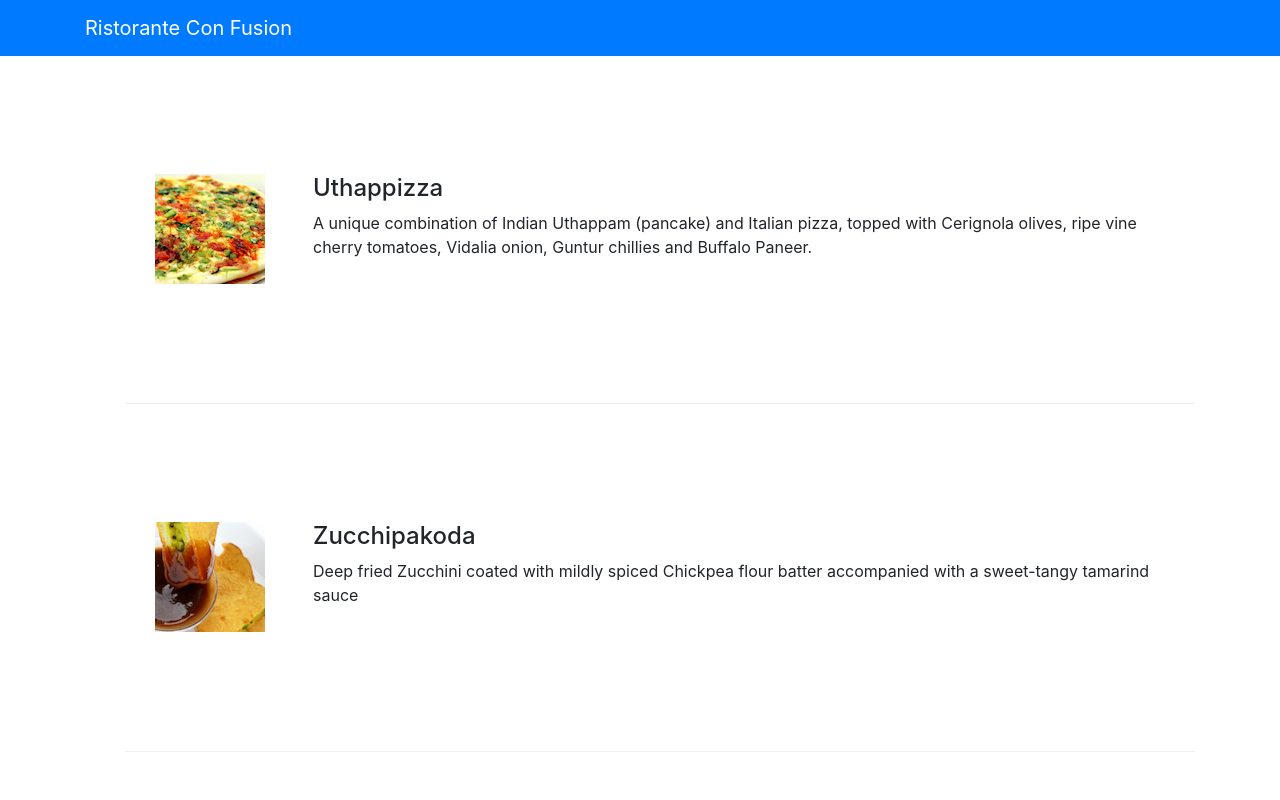
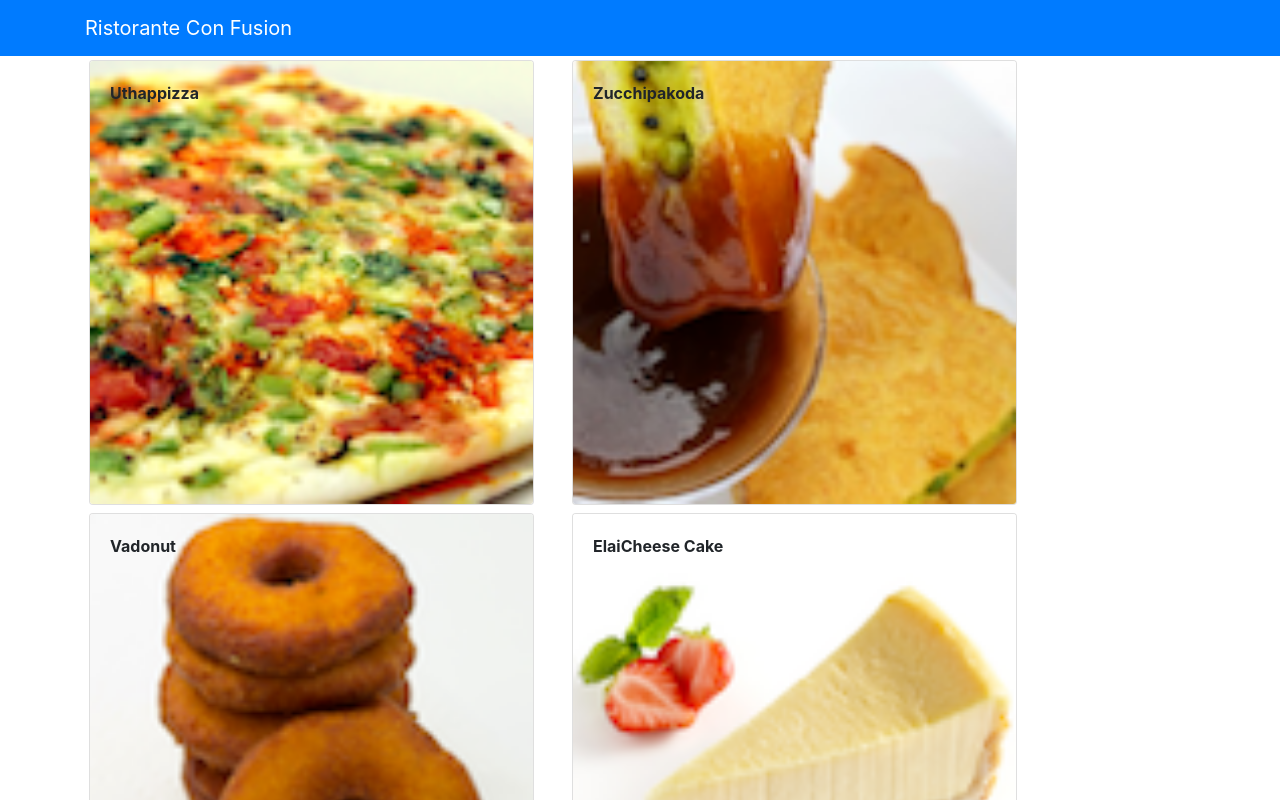
Before and after one commit to namansukhwani/ConFusionReactJS, a React (Create React App) app: page / in a window 1280 px wide. Shown: the top 800 px of the page. Built offline with nearby package versions, Linux system fonts and the light colour scheme.

Commit message:
Assignment 1:Intro

```diff
--- a/src/App.js
+++ b/src/App.js
@@ -3,8 +3,21 @@
 import {Navbar, NavbarBrand} from 'reactstrap';
 import Menu from './components/MenuComponent';
 import './App.css';
+import {DISHES} from './shared/dishes';
+import { render } from '@testing-library/react';
 
-function App() {
+class App extends React.Component {
+
+  constructor(props)
+  {
+    super(props);
+    this.state={
+      dishes:DISHES
+    };
+  }
+
+  render()
+  {
     return (
       <div>
         <Navbar dark color="primary">
@@ -12,9 +25,10 @@
             <NavbarBrand href="/ ">Ristorante Con Fusion </NavbarBrand>
           </div>
         </Navbar>
-      <Menu/>
+        <Menu dishes={this.state.dishes}/>
       </div>
     );
   }
+}
 
 export default App;
--- /dev/null
+++ b/src/components/DishdetailComponen.js
@@ -0,0 +1,78 @@
+import React from 'react';
+import '../App.css';
+import { Card, CardImg, CardBody, CardTitle, CardText} from 'reactstrap';
+
+class DishDetail extends React.Component
+{
+    constructor(props)
+    {
+        super(props);
+        this.state={
+
+        };
+    }
+
+    renderDish(dish)
+    {
+        return(
+            <Card>
+                <CardImg width="100%" src={dish.image} alt={dish.name} />
+                <CardBody>
+                    <CardTitle><strong>{dish.name}</strong></CardTitle>
+                    <CardText>{dish.description}</CardText>
+                </CardBody>
+            </Card>
+        );
+    }
+
+    renderComments(comments)
+    {
+        if(comments!=null)
+        {
+            var comment=comments.map(comment => {
+                return(
+                    <div key={comment.id}>
+                        <li >{comment.comment}</li><br/>
+                        <li>--{comment.author} , {comment.date}</li><br/>
+                    </div>
+                );
+            });
+
+            return(
+                <div>
+                    <h4>comments</h4>
+                    <list className="list-unstyled">
+                        {comment}
+                    </list>
+                </div>
+            );
+        }
+        else{
+            return <div></div>
+        }
+
+    }
+    render(){
+        if(this.props.dish!=null)
+        {
+            return(
+                <div className="row">
+                    <div className="col-12 col-md-5 m-1">
+                        {this.renderDish(this.props.dish)}
+                    </div>
+                    <div className="col-12 col-md-5 m-1">
+                        {this.renderComments(this.props.dish.comments)}
+                    </div>
+                </div>
+            );
+        }
+        else
+        {
+            return(
+                <div></div>
+            );
+        }
+    }
+}
+
+export default DishDetail;
--- a/src/components/MenuComponent.js
+++ b/src/components/MenuComponent.js
@@ -1,5 +1,6 @@
 import React from 'react';
-import { Media } from 'reactstrap';
+import DishDetail from './DishdetailComponen';
+import { Media, Card, CardImg, CardImgOverlay, CardBody, CardHeader, CardTitle, CardText } from 'reactstrap';
 import '../App.css';
 
 class Menu extends React.Component
@@ -7,71 +8,36 @@
     constructor(props)
     {
         super(props);
-
         this.state={
-            dishes:[
-                {
-                    id: 0,
-                    name:'Uthappizza',
-                    image: 'assets/images/uthappizza.png',
-                    category: 'mains',
-                    label:'Hot',
-                    price:'4.99',
-                    description:'A unique combination of Indian Uthappam (pancake) and Italian pizza, topped with Cerignola olives, ripe vine cherry tomatoes, Vidalia onion, Guntur chillies and Buffalo Paneer.'
-                 },
-                 {
-                    id: 1,
-                    name:'Zucchipakoda',
-                    image: 'assets/images/zucchipakoda.png',
-                    category: 'appetizer',
-                    label:'',
-                    price:'1.99',
-                    description:'Deep fried Zucchini coated with mildly spiced Chickpea flour batter accompanied with a sweet-tangy tamarind sauce'                        },
-                 {
-                    id: 2,
-                    name:'Vadonut',
-                    image: 'assets/images/vadonut.png',
-                    category: 'appetizer',
-                    label:'New',
-                    price:'1.99',
-                    description:'A quintessential ConFusion experience, is it a vada or is it a donut?'
-                 },
-                 {
-                    id: 3,
-                    name:'ElaiCheese Cake',
-                    image: 'assets/images/elaicheesecake.png',
-                    category: 'dessert',
-                    label:'',
-                    price:'2.99',
-                    description:'A delectable, semi-sweet New York Style Cheese Cake, with Graham cracker crust and spiced with Indian cardamoms'
-                }
-            ],
+            selectedDish:null
         };
     }
+
+    onDishSelect(dish)
+    {
+        this.setState({selectedDish:dish});
+    }
+
     render(){
-        const menu=this.state.dishes.map((dish) => {
+        const menu=this.props.dishes.map((dish) => {
             return(
-                <div key={dish.id} className="col-12 mt-5 row-content">
-                    <Media tag="li">
-                        <Media left middle>
-                            <Media object src={dish.image} alt={dish.name}/>
-                        </Media>
-                        <Media body className="ml-5">
-                            <Media heading>
-                                {dish.name}
-                            </Media>
-                        <p>{dish.description}</p>
-                        </Media>
-                    </Media>
+                <div key={dish.id} className="col-12 col-md-5 m-1">
+                    <Card onClick={() =>this.onDishSelect(dish)}>
+                        <CardImg width="100%" src={dish.image} alt={dish.name}/>
+                        <CardImgOverlay>
+                            <CardTitle><strong>{dish.name}</strong></CardTitle>
+                        </CardImgOverlay>
+                    </Card>
                 </div>
             );
         });
         return(
 
             <div className="container">
-                <Media list>
+                <div className="row">
                     {menu}
-                </Media>
+                </div>
+                <DishDetail dish={this.state.selectedDish}/>
             </div>
 
         );
--- /dev/null
+++ b/src/shared/dishes.js
@@ -0,0 +1,185 @@
+export const DISHES=[
+    {
+        id: 0,
+        name:'Uthappizza',
+        image: 'assets/images/uthappizza.png',
+        category: 'mains',
+        label:'Hot',
+        price:'4.99',
+        description:'A unique combination of Indian Uthappam (pancake) and Italian pizza, topped with Cerignola olives, ripe vine cherry tomatoes, Vidalia onion, Guntur chillies and Buffalo Paneer.',
+        comments: [
+            {
+            id: 0,
+            rating: 5,
+            comment: "Imagine all the eatables, living in conFusion!",
+            author: "John Lemon",
+            date: "2012-10-16T17:57:28.556094Z"
+            },
+            {
+            id: 1,
+            rating: 4,
+            comment: "Sends anyone to heaven, I wish I could get my mother-in-law to eat it!",
+            author: "Paul McVites",
+            date: "2014-09-05T17:57:28.556094Z"
+            },
+            {
+            id: 2,
+            rating: 3,
+            comment: "Eat it, just eat it!",
+            author: "Michael Jaikishan",
+            date: "2015-02-13T17:57:28.556094Z"
+            },
+            {
+            id: 3,
+            rating: 4,
+            comment: "Ultimate, Reaching for the stars!",
+            author: "Ringo Starry",
+            date: "2013-12-02T17:57:28.556094Z"
+            },
+            {
+            id: 4,
+            rating: 2,
+            comment: "It's your birthday, we're gonna party!",
+            author: "25 Cent",
+            date: "2011-12-02T17:57:28.556094Z"
+            }
+        ]                        },
+        {
+        id: 1,
+        name:'Zucchipakoda',
+        image: 'assets/images/zucchipakoda.png',
+        category: 'appetizer',
+        label:'',
+        price:'1.99',
+        description:'Deep fried Zucchini coated with mildly spiced Chickpea flour batter accompanied with a sweet-tangy tamarind sauce',
+        comments: [
+            {
+            id: 0,
+            rating: 5,
+            comment: "Imagine all the eatables, living in conFusion!",
+            author: "John Lemon",
+            date: "2012-10-16T17:57:28.556094Z"
+            },
+            {
+            id: 1,
+            rating: 4,
+            comment: "Sends anyone to heaven, I wish I could get my mother-in-law to eat it!",
+            author: "Paul McVites",
+            date: "2014-09-05T17:57:28.556094Z"
+            },
+            {
+            id: 2,
+            rating: 3,
+            comment: "Eat it, just eat it!",
+            author: "Michael Jaikishan",
+            date: "2015-02-13T17:57:28.556094Z"
+            },
+            {
+            id: 3,
+            rating: 4,
+            comment: "Ultimate, Reaching for the stars!",
+            author: "Ringo Starry",
+            date: "2013-12-02T17:57:28.556094Z"
+            },
+            {
+            id: 4,
+            rating: 2,
+            comment: "It's your birthday, we're gonna party!",
+            author: "25 Cent",
+            date: "2011-12-02T17:57:28.556094Z"
+            }
+        ]
+        },
+        {
+        id: 2,
+        name:'Vadonut',
+        image: 'assets/images/vadonut.png',
+        category: 'appetizer',
+        label:'New',
+        price:'1.99',
+        description:'A quintessential ConFusion experience, is it a vada or is it a donut?',
+        comments: [
+            {
+            id: 0,
+            rating: 5,
+            comment: "Imagine all the eatables, living in conFusion!",
+            author: "John Lemon",
+            date: "2012-10-16T17:57:28.556094Z"
+            },
+            {
+            id: 1,
+            rating: 4,
+            comment: "Sends anyone to heaven, I wish I could get my mother-in-law to eat it!",
+            author: "Paul McVites",
+            date: "2014-09-05T17:57:28.556094Z"
+            },
+            {
+            id: 2,
+            rating: 3,
+            comment: "Eat it, just eat it!",
+            author: "Michael Jaikishan",
+            date: "2015-02-13T17:57:28.556094Z"
+            },
+            {
+            id: 3,
+            rating: 4,
+            comment: "Ultimate, Reaching for the stars!",
+            author: "Ringo Starry",
+            date: "2013-12-02T17:57:28.556094Z"
+            },
+            {
+            id: 4,
+            rating: 2,
+            comment: "It's your birthday, we're gonna party!",
+            author: "25 Cent",
+            date: "2011-12-02T17:57:28.556094Z"
+            }
+        ]
+        },
+        {
+        id: 3,
+        name:'ElaiCheese Cake',
+        image: 'assets/images/elaicheesecake.png',
+        category: 'dessert',
+        label:'',
+        price:'2.99',
+        description:'A delectable, semi-sweet New York Style Cheese Cake, with Graham cracker crust and spiced with Indian cardamoms',
+        comments: [
+            {
+            id: 0,
+            rating: 5,
+            comment: "Imagine all the eatables, living in conFusion!",
+            author: "John Lemon",
+            date: "2012-10-16T17:57:28.556094Z"
+            },
+            {
+            id: 1,
+            rating: 4,
+            comment: "Sends anyone to heaven, I wish I could get my mother-in-law to eat it!",
+            author: "Paul McVites",
+            date: "2014-09-05T17:57:28.556094Z"
+            },
+            {
+            id: 2,
+            rating: 3,
+            comment: "Eat it, just eat it!",
+            author: "Michael Jaikishan",
+            date: "2015-02-13T17:57:28.556094Z"
+            },
+            {
+            id: 3,
+            rating: 4,
+            comment: "Ultimate, Reaching for the stars!",
+            author: "Ringo Starry",
+            date: "2013-12-02T17:57:28.556094Z"
+            },
+            {
+            id: 4,
+            rating: 2,
+            comment: "It's your birthday, we're gonna party!",
+            author: "25 Cent",
+            date: "2011-12-02T17:57:28.556094Z"
+            }
+        ]
+        }
+];
```
Lines whose indentation alone changed are shown as unchanged.
